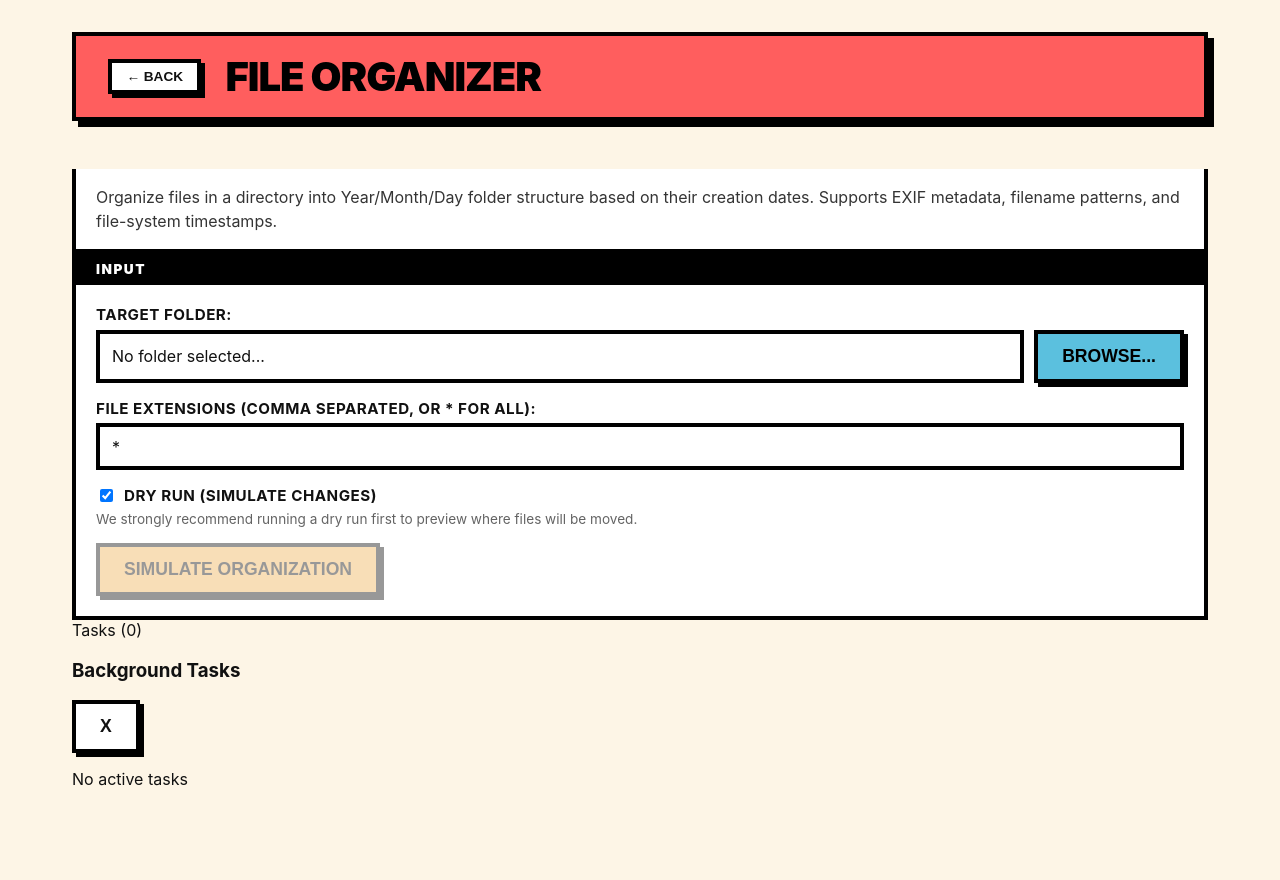
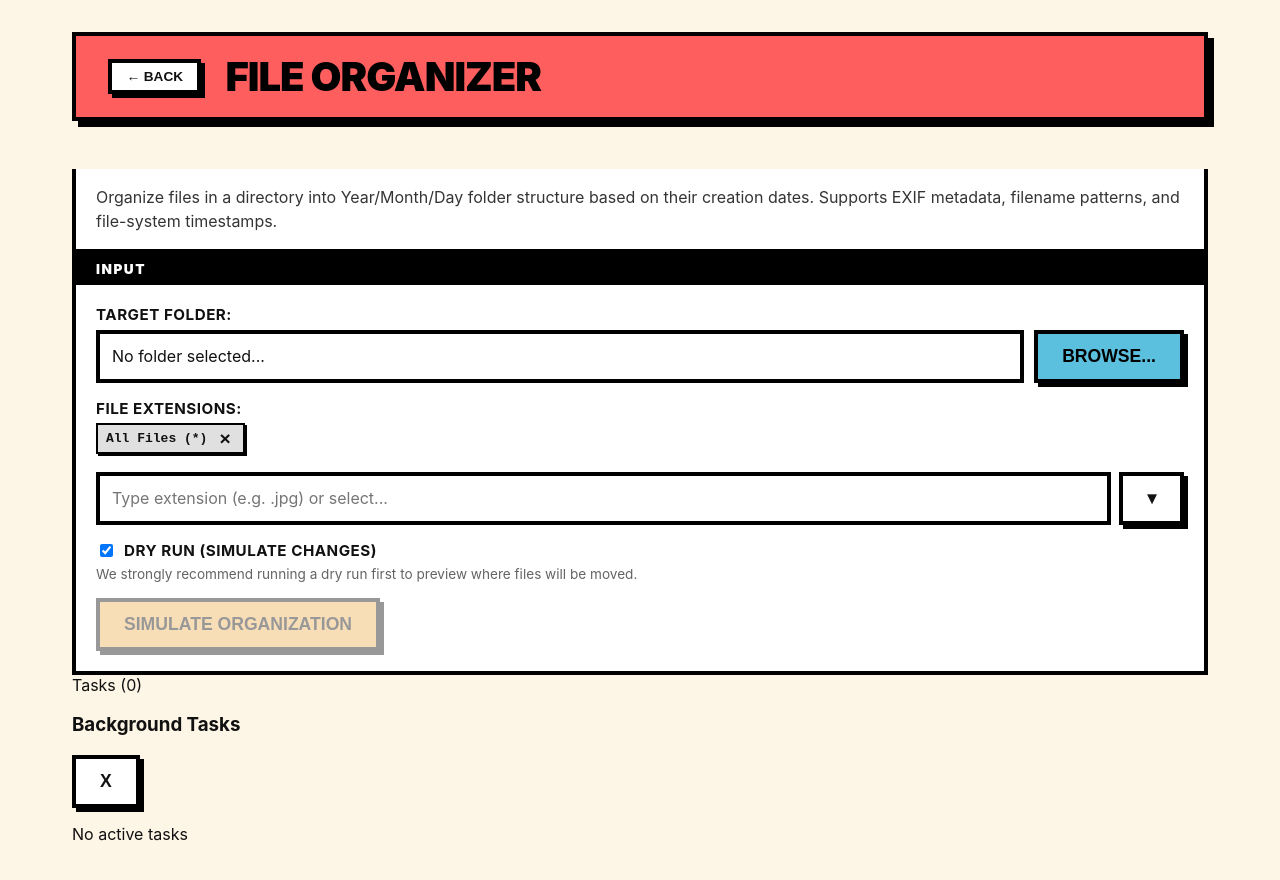
Before and after one commit to Andresrodart/art-tools, a React (Vite) app in the folder src/renderer/: page / in a window 1280 px wide. Both pictures are taken after a click on the button "OPEN TOOL". Shown: the top 880 px of the page. Before the commit the page ends 837 px from the top, so only its background shows below. Built offline with nearby package versions, Linux system fonts and the light colour scheme.

Commit message:
feat: add File Organizer tool with folder selection, extension management, and task progress display.

```diff
--- a/src/renderer/src/components/tools/FileOrganizer.tsx
+++ b/src/renderer/src/components/tools/FileOrganizer.tsx
@@ -25,13 +25,25 @@ interface OrganizeResult {
   error?: string
 }
 
+const COMMON_EXTENSIONS = [
+  '*',
+  '.jpg', '.jpeg', '.png', '.gif', '.svg', '.webp',
+  '.mp4', '.mov', '.avi', '.mkv',
+  '.mp3', '.wav', '.flac',
+  '.pdf', '.doc', '.docx', '.xls', '.xlsx', '.ppt', '.pptx',
+  '.txt', '.md', '.csv',
+  '.zip', '.rar', '.7z', '.tar.gz'
+]
+
 interface FileOrganizerProps {
   onBack: () => void
 }
 
 export function FileOrganizer({ onBack }: FileOrganizerProps): React.JSX.Element {
   const [targetFolder, setTargetFolder] = useState<string | null>(null)
-  const [fileTypes, setFileTypes] = useState<string>('*')
+  const [selectedExtensions, setSelectedExtensions] = useState<string[]>(['*'])
+  const [extensionInput, setExtensionInput] = useState<string>('')
+  const [showExtDropdown, setShowExtDropdown] = useState<boolean>(false)
   const [isDryRun, setIsDryRun] = useState<boolean>(true)
   const [taskId, setTaskId] = useState<string | null>(null)
   const [taskData, setTaskData] = useState<Task | null>(null)
@@ -41,6 +53,34 @@ export function FileOrganizer({ onBack }: FileOrganizerProps): React.JSX.Element
   const setNavigation = useHeaderStore((state) => state.setNavigation)
   const setActions = useHeaderStore((state) => state.setActions)
   const reset = useHeaderStore((state) => state.reset)
+
+  const addExtension = (ext: string) => {
+    let newExt = ext.trim().toLowerCase()
+    if (!newExt.startsWith('.') && newExt !== '*') {
+      newExt = `.${newExt}`
+    }
+
+    if (newExt === '*') {
+      setSelectedExtensions(['*'])
+    } else {
+      setSelectedExtensions(prev => {
+        const filtered = prev.filter(e => e !== '*')
+        if (!filtered.includes(newExt)) {
+          return [...filtered, newExt]
+        }
+        return prev
+      })
+    }
+    setExtensionInput('')
+    setShowExtDropdown(false)
+  }
+
+  const removeExtension = (ext: string) => {
+    setSelectedExtensions(prev => {
+      const newExts = prev.filter(e => e !== ext)
+      return newExts.length > 0 ? newExts : ['*']
+    })
+  }
 
   useEffect(() => {
     setTitle('File Organizer')
@@ -58,7 +98,7 @@ export function FileOrganizer({ onBack }: FileOrganizerProps): React.JSX.Element
 
   // Subscribe to task progress
   useEffect(() => {
-    const handleProgress = (_event: any, updatedTask: Task) => {
+    const handleProgress = (_event: any, updatedTask: any) => {
       if (taskId && updatedTask.id === taskId) {
         setTaskData(updatedTask)
 
@@ -120,7 +160,7 @@ export function FileOrganizer({ onBack }: FileOrganizerProps): React.JSX.Element
     setTaskData(null)
 
     try {
-      const typesArray = fileTypes.split(',').map((s) => s.trim()).filter(Boolean)
+      const typesArray = selectedExtensions.length > 0 ? selectedExtensions : ['*']
 
       // @ts-ignore
       if (!window.api?.startOrganizeTask) throw new Error('API not available')
@@ -182,14 +222,152 @@ export function FileOrganizer({ onBack }: FileOrganizerProps): React.JSX.Element
       </div>
 
       <div className="control-group">
-        <label>File Extensions (comma separated, or * for all):</label>
-        <input
-          type="text"
-          value={fileTypes}
-          onChange={(e) => setFileTypes(e.target.value)}
-          placeholder=".jpg, .png, .mp4"
-          className="brutalist-input"
-        />
+        <label>File Extensions:</label>
+
+        {/* Selected Extension Chips */}
+        <div style={{ display: 'flex', flexWrap: 'wrap', gap: '8px', marginBottom: '12px' }}>
+          {selectedExtensions.map(ext => (
+            <div
+              key={ext}
+              style={{
+                display: 'flex',
+                alignItems: 'center',
+                gap: '8px',
+                background: 'var(--bg-tertiary, #e0e0e0)',
+                padding: '4px 8px',
+                border: '2px solid var(--border-color, #000)',
+                fontWeight: 'bold',
+                fontFamily: 'var(--font-mono, monospace)',
+                boxShadow: '2px 2px 0 var(--border-color, #000)'
+              }}
+            >
+              {ext === '*' ? 'All Files (*)' : ext}
+              <button
+                onClick={(e) => {
+                  e.preventDefault()
+                  removeExtension(ext)
+                }}
+                style={{
+                  background: 'none',
+                  border: 'none',
+                  cursor: 'pointer',
+                  padding: '0 4px',
+                  fontWeight: 'bold',
+                  fontSize: '1.2rem',
+                  lineHeight: '1',
+                  color: 'inherit'
+                }}
+                title="Remove"
+              >
+                &times;
+              </button>
+            </div>
+          ))}
+        </div>
+
+        {/* Dropdown Input */}
+        <div style={{ position: 'relative' }} className="brutalist-dropdown-container">
+          <div style={{ display: 'flex', gap: '8px' }}>
+            <input
+              type="text"
+              value={extensionInput}
+              onChange={(e) => {
+                setExtensionInput(e.target.value)
+                setShowExtDropdown(true)
+              }}
+              onFocus={() => setShowExtDropdown(true)}
+              onBlur={() => setTimeout(() => setShowExtDropdown(false), 200)}
+              placeholder="Type extension (e.g. .jpg) or select..."
+              className="brutalist-input flex-grow"
+              onKeyDown={(e) => {
+                if (e.key === 'Enter' && extensionInput) {
+                  e.preventDefault()
+                  addExtension(extensionInput)
+                }
+              }}
+            />
+            <button
+              className="brutalist-button"
+              onClick={(e) => {
+                e.preventDefault()
+                if (extensionInput) {
+                   addExtension(extensionInput)
+                } else {
+                   setShowExtDropdown(!showExtDropdown)
+                }
+              }}
+              type="button"
+            >
+              {extensionInput ? 'Add' : (showExtDropdown ? '▴' : '▾')}
+            </button>
+          </div>
+
+          {showExtDropdown && (
+            <div
+              className="dropdown-menu"
+              style={{
+                position: 'absolute',
+                top: 'calc(100% + 4px)',
+                left: 0,
+                right: 0,
+                zIndex: 10,
+                background: 'var(--bg-primary, #fff)',
+                border: '2px solid var(--border-color, #000)',
+                maxHeight: '200px',
+                overflowY: 'auto',
+                display: 'grid',
+                gridTemplateColumns: 'repeat(auto-fill, minmax(80px, 1fr))',
+                padding: '8px',
+                gap: '8px',
+                boxShadow: '4px 4px 0 var(--border-color, #000)'
+              }}
+            >
+              <style>{`
+                .ext-option-btn:hover {
+                  background: var(--bg-secondary, #f0f0f0);
+                }
+                .ext-option-btn {
+                  font-family: var(--font-mono, monospace);
+                  text-align: center;
+                  padding: 8px 4px;
+                  border: 2px solid var(--border-color, #000);
+                  background: var(--bg-tertiary, #e0e0e0);
+                  cursor: pointer;
+                  font-weight: bold;
+                  transition: all 0.2s;
+                }
+              `}</style>
+              {COMMON_EXTENSIONS
+                .filter(ext => !selectedExtensions.includes(ext) && (extensionInput ? ext.includes(extensionInput.toLowerCase()) : true))
+                .map(ext => (
+                  <button
+                    key={ext}
+                    className="ext-option-btn"
+                    onClick={(e) => {
+                      e.preventDefault()
+                      addExtension(ext)
+                    }}
+                    type="button"
+                  >
+                    {ext === '*' ? 'All (*)' : ext}
+                  </button>
+              ))}
+              {extensionInput && !COMMON_EXTENSIONS.includes(extensionInput.toLowerCase()) && !COMMON_EXTENSIONS.includes(`.${extensionInput.toLowerCase()}`) && (
+                <button
+                  className="ext-option-btn"
+                  style={{ gridColumn: '1 / -1', background: 'var(--accent-primary, #ffd166)' }}
+                  onClick={(e) => {
+                    e.preventDefault()
+                    addExtension(extensionInput)
+                  }}
+                  type="button"
+                >
+                  Add custom: "{extensionInput.startsWith('.') || extensionInput === '*' ? extensionInput : `.${extensionInput}`}"
+                </button>
+              )}
+            </div>
+          )}
+        </div>
       </div>
 
       <div className="control-group check-group">
```
